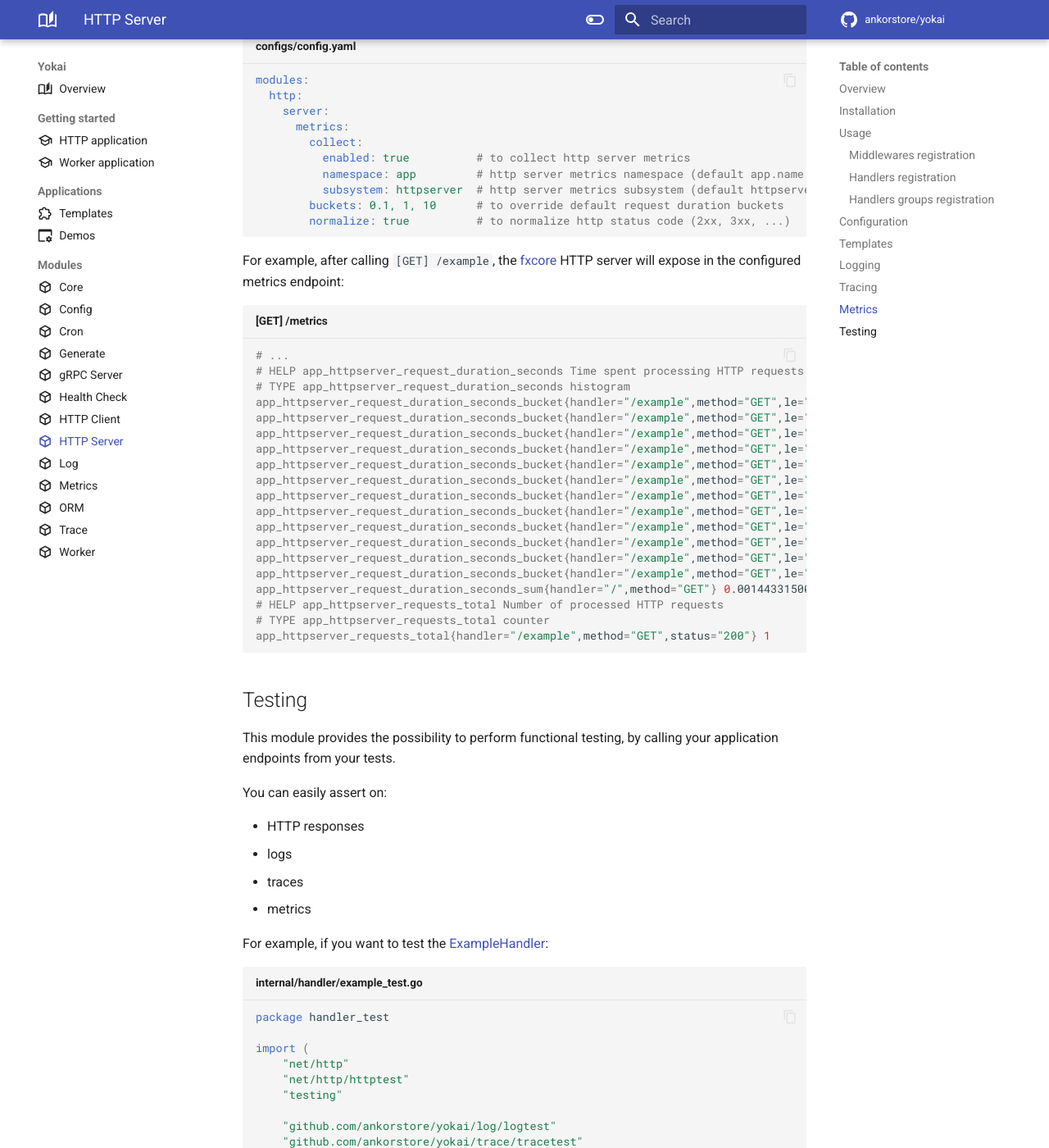
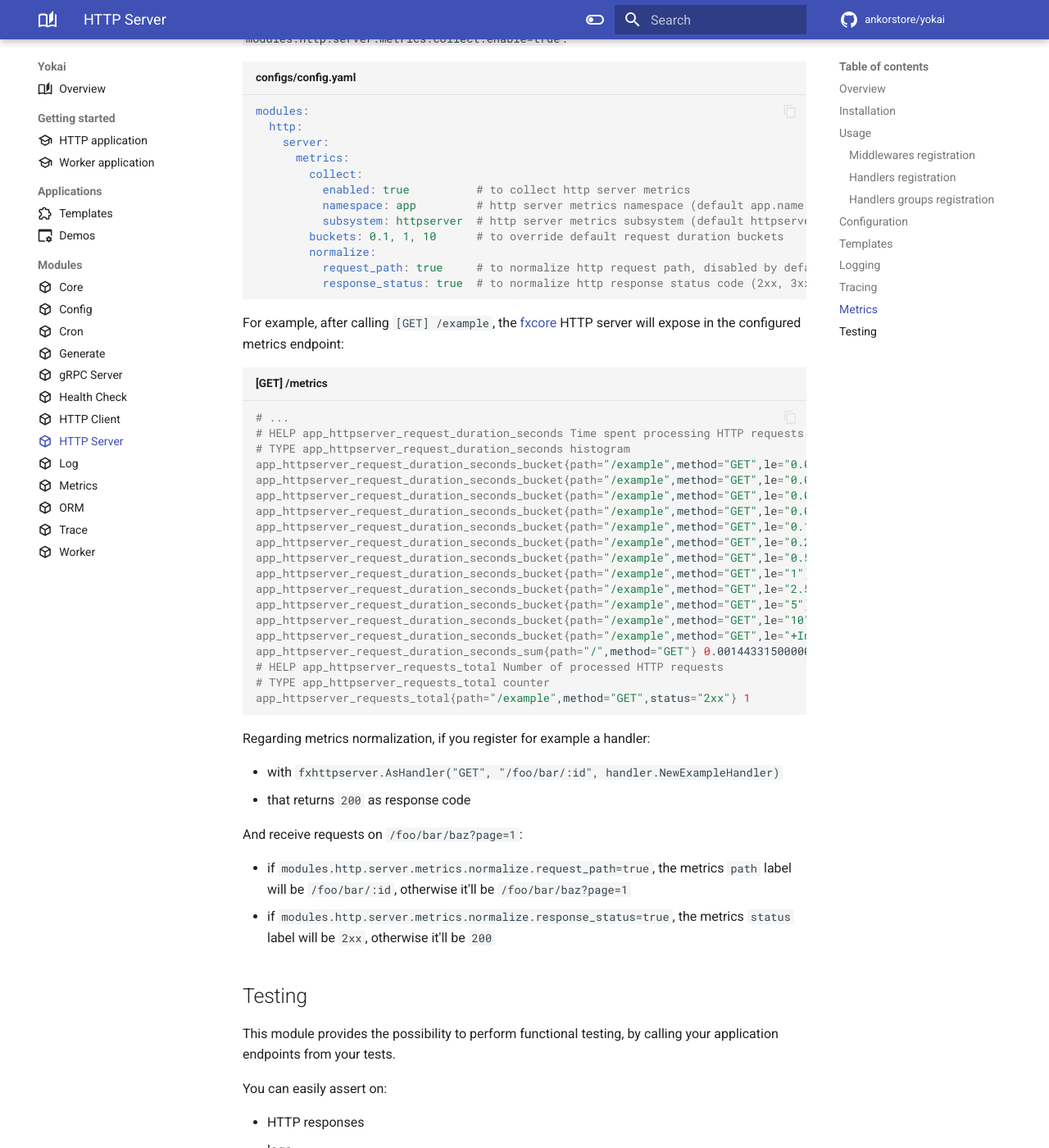
Before and after one commit to ankorstore/yokai, an MkDocs documentation site: the page built from docs/modules/fxhttpserver.md, in a window 1280 px wide and 1400 px high, scrolled down 10224 px. Shown: the whole window at 82% size. Built offline with MkDocs 1.6.1 and Material for MkDocs 9.7.7, drawn with Linux system fonts in a browser that asks for light colours; comment, search, counter and statistics services are not loaded; some of the changed text lies outside the part shown.

Commit message:
feat(fxhttpserver): Updated http server metrics configurations (#119)

````diff
--- a/docs/modules/fxhttpserver.md
+++ b/docs/modules/fxhttpserver.md
@@ -322,7 +322,9 @@ modules:
           namespace: app          # http server metrics namespace (default app.name value)
           subsystem: httpserver   # http server metrics subsystem (default httpserver)
         buckets: 0.1, 1, 10       # to override default request duration buckets
-        normalize: true           # to normalize http status code (2xx, 3xx, ...)
+        normalize:
+          request_path: true      # to normalize http request path, disabled by default
+          response_status: true   # to normalize http response status code (2xx, 3xx, ...), disabled by default
       templates:
         enabled: true             # disabled by default
         path: templates/*.html    # templates path lookup pattern
@@ -492,7 +494,9 @@ modules:
           namespace: app         # http server metrics namespace (default app.name value)
           subsystem: httpserver  # http server metrics subsystem (default httpserver)
         buckets: 0.1, 1, 10      # to override default request duration buckets
-        normalize: true          # to normalize http status code (2xx, 3xx, ...)
+        normalize:
+          request_path: true     # to normalize http request path, disabled by default
+          response_status: true  # to normalize http response status code (2xx, 3xx, ...), disabled by default
 ```
 
 For example, after calling `[GET] /example`, the [fxcore](https://github.com/ankorstore/yokai/tree/main/fxcore) HTTP server will expose in the configured metrics endpoint:
@@ -501,23 +505,33 @@ For example, after calling `[GET] /example`, the [fxcore](https://github.com/ank
 # ...
 # HELP app_httpserver_request_duration_seconds Time spent processing HTTP requests
 # TYPE app_httpserver_request_duration_seconds histogram
-app_httpserver_request_duration_seconds_bucket{handler="/example",method="GET",le="0.005"} 1
-app_httpserver_request_duration_seconds_bucket{handler="/example",method="GET",le="0.01"} 1
-app_httpserver_request_duration_seconds_bucket{handler="/example",method="GET",le="0.025"} 1
-app_httpserver_request_duration_seconds_bucket{handler="/example",method="GET",le="0.05"} 1
-app_httpserver_request_duration_seconds_bucket{handler="/example",method="GET",le="0.1"} 1
-app_httpserver_request_duration_seconds_bucket{handler="/example",method="GET",le="0.25"} 1
-app_httpserver_request_duration_seconds_bucket{handler="/example",method="GET",le="0.5"} 1
-app_httpserver_request_duration_seconds_bucket{handler="/example",method="GET",le="1"} 1
-app_httpserver_request_duration_seconds_bucket{handler="/example",method="GET",le="2.5"} 1
-app_httpserver_request_duration_seconds_bucket{handler="/example",method="GET",le="5"} 1
-app_httpserver_request_duration_seconds_bucket{handler="/example",method="GET",le="10"} 1
-app_httpserver_request_duration_seconds_bucket{handler="/example",method="GET",le="+Inf"} 1
-app_httpserver_request_duration_seconds_sum{handler="/",method="GET"} 0.0014433150000000001
+app_httpserver_request_duration_seconds_bucket{path="/example",method="GET",le="0.005"} 1
+app_httpserver_request_duration_seconds_bucket{path="/example",method="GET",le="0.01"} 1
+app_httpserver_request_duration_seconds_bucket{path="/example",method="GET",le="0.025"} 1
+app_httpserver_request_duration_seconds_bucket{path="/example",method="GET",le="0.05"} 1
+app_httpserver_request_duration_seconds_bucket{path="/example",method="GET",le="0.1"} 1
+app_httpserver_request_duration_seconds_bucket{path="/example",method="GET",le="0.25"} 1
+app_httpserver_request_duration_seconds_bucket{path="/example",method="GET",le="0.5"} 1
+app_httpserver_request_duration_seconds_bucket{path="/example",method="GET",le="1"} 1
+app_httpserver_request_duration_seconds_bucket{path="/example",method="GET",le="2.5"} 1
+app_httpserver_request_duration_seconds_bucket{path="/example",method="GET",le="5"} 1
+app_httpserver_request_duration_seconds_bucket{path="/example",method="GET",le="10"} 1
+app_httpserver_request_duration_seconds_bucket{path="/example",method="GET",le="+Inf"} 1
+app_httpserver_request_duration_seconds_sum{path="/",method="GET"} 0.0014433150000000001
 # HELP app_httpserver_requests_total Number of processed HTTP requests
 # TYPE app_httpserver_requests_total counter
-app_httpserver_requests_total{handler="/example",method="GET",status="200"} 1
+app_httpserver_requests_total{path="/example",method="GET",status="2xx"} 1
 ```
+
+Regarding metrics normalization, if you register for example a handler:
+
+- with `fxhttpserver.AsHandler("GET", "/foo/bar/:id", handler.NewExampleHandler)`
+- that returns `200` as response code
+
+And receive requests on `/foo/bar/baz?page=1`:
+
+- if `modules.http.server.metrics.normalize.request_path=true`, the metrics `path` label will be `/foo/bar/:id`, otherwise it'll be `/foo/bar/baz?page=1`
+- if `modules.http.server.metrics.normalize.response_status=true`, the metrics `status` label will be `2xx`, otherwise it'll be `200`
 
 ## Testing
 
````
Also changed, not shown: other parts of docs/modules/fxhttpserver.md (+1 -1 lines), fxhttpserver/README.md (+5 -3 lines), 7 other files.
